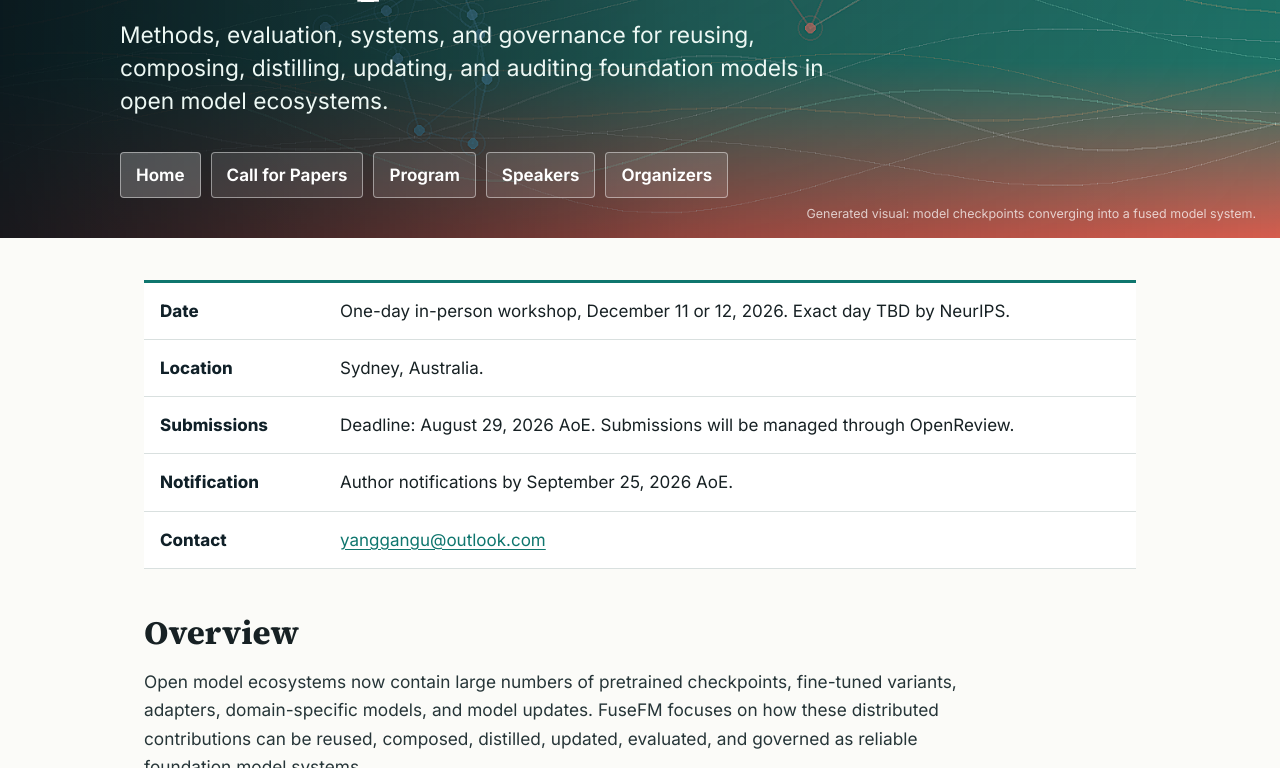
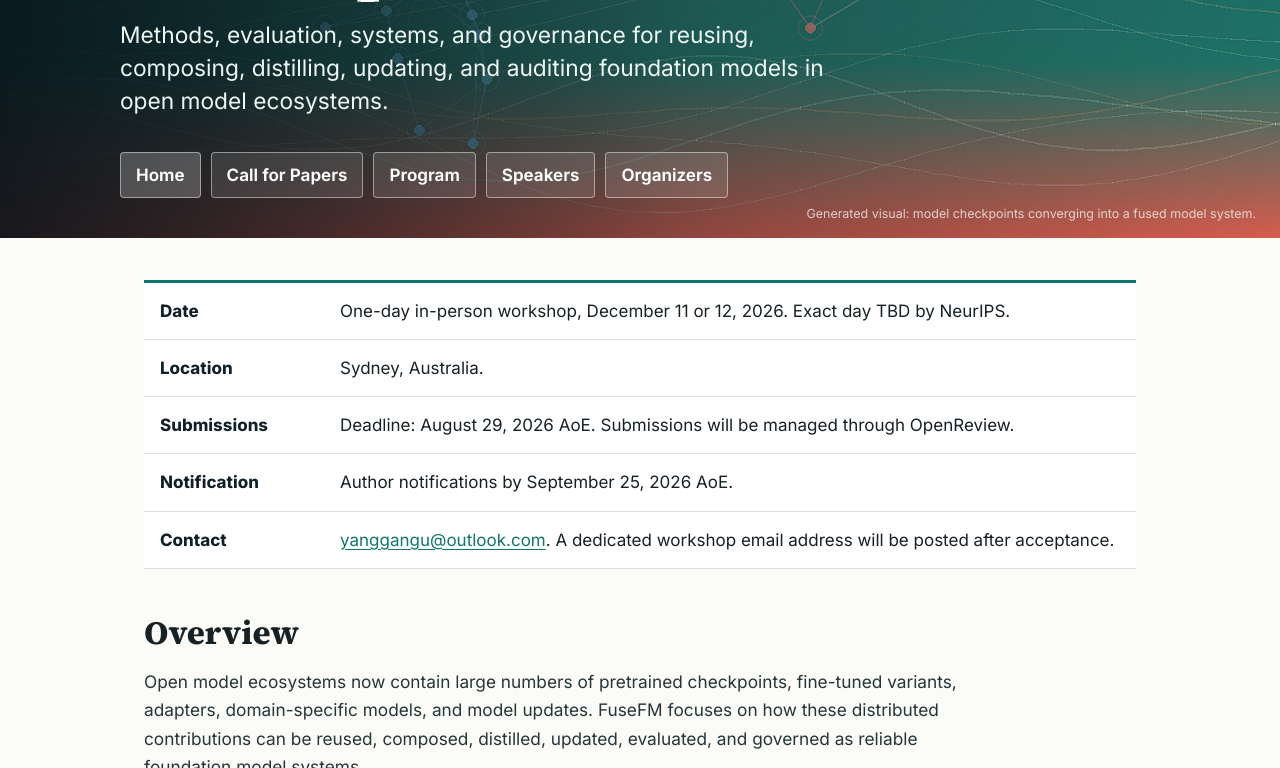
Before and after one commit to egangu/model-fusion-workshop, a plain HTML site: page index.html in a window 1280 px wide. Shown: the part 389-1157 px from the top of the page. Drawn offline with Linux system fonts and the light colour scheme.

Commit message:
Clarify temporary workshop contact email

```diff
--- a/index.html
+++ b/index.html
@@ -49,7 +49,7 @@
           </tr>
           <tr>
             <th>Contact</th>
-            <td><a href="mailto:yanggangu@outlook.com">yanggangu@outlook.com</a></td>
+            <td><a href="mailto:yanggangu@outlook.com">yanggangu@outlook.com</a>. A dedicated workshop email address will be posted after acceptance.</td>
           </tr>
         </tbody>
       </table>
```
